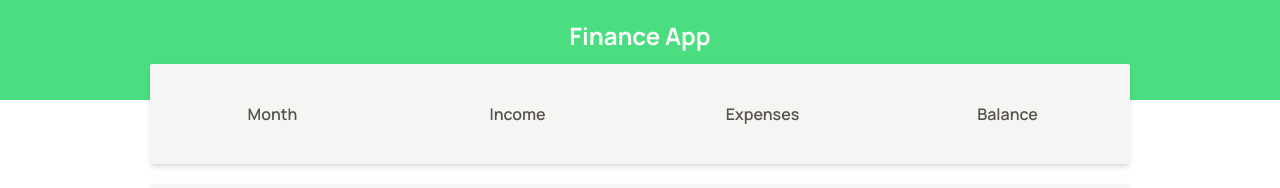
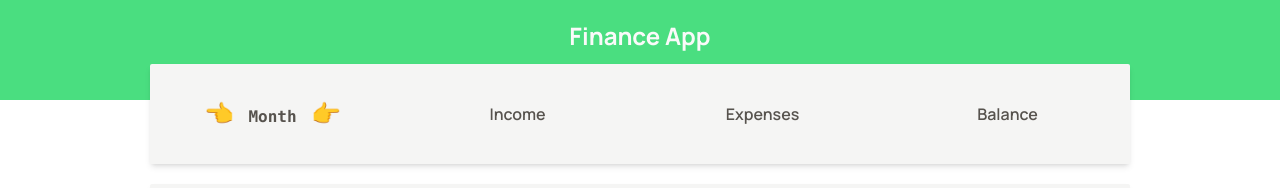
Before and after one commit to edgarrps/finance-app, a React (Vite) app: page / in a window 1280 px wide. Shown: the top 188 px of the page. Built offline with nearby package versions, Linux system fonts and the light colour scheme.

Commit message:
Start of balance component

```diff
--- a/src/components/Balance.tsx
+++ b/src/components/Balance.tsx
@@ -1,10 +1,14 @@
 export default function Balance() {
     return (
-            <div className='font-semibold text-stone-600 grid grid-cols-4 m-auto -mt-9 max-w-[980px] min-h-[100px] mb-[20px] rounded-t-sm shadow-md place-items-center bg-stone-100'>
-                <p>Month</p>
-                <p>Income</p>
-                <p>Expenses</p>
-                <p>Balance</p>
-            </div>
+        <div className='font-semibold text-stone-600 grid grid-cols-4 m-auto -mt-9 max-w-[980px] min-h-[100px] mb-[20px] rounded-t-sm shadow-md place-items-center bg-stone-100'>
+            <p className='font-mono'>
+                <span className='cursor-pointer text-2xl rounded-lg hover:scale-105 hover:ease-in-out duration-200'>&#128072; </span>
+                Month
+                <span className='cursor-pointer text-2xl rounded-lg hover:scale-125 hover:ease-in-out duration-200'> &#128073;</span>
+            </p>
+            <p>Income</p>
+            <p>Expenses</p>
+            <p>Balance</p>
+        </div>
     )
 }
--- a/src/components/Form.tsx
+++ b/src/components/Form.tsx
@@ -5,7 +5,7 @@ export default function Form() {
             <p>Category</p>
             <p>Description</p>
             <p>Value</p>
-            <button type='submit' className='font-extrabold text-2xl text-white bg-green-400 w-[33px] mb[20px] rounded-lg hover:shadow-md hover:ease-in-out duration-200 hover:bg-green-300'>+</button>
+            <button type='submit' className='font-extrabold text-2xl text-white bg-green-400 w-[33px] rounded-lg hover:shadow-md hover:ease-in-out duration-200 hover:bg-green-300'>+</button>
         </div>
 
     )
```
